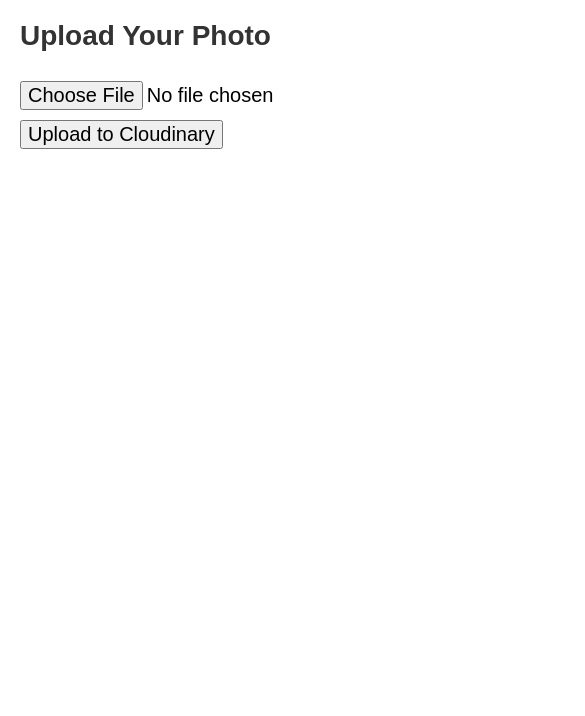
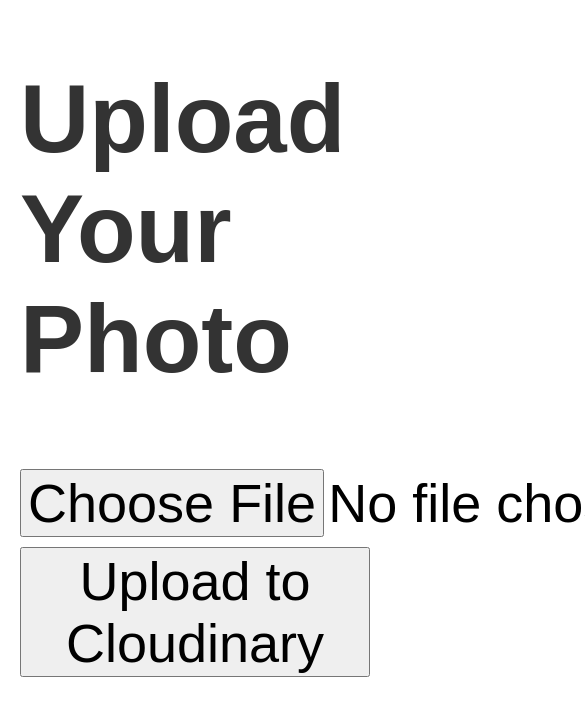
Before and after one commit to Hansel-crousset/qr-upload-app, a website: page index.html in a window 390 px wide. Shown: the top 716 px of the page, 585 px wide, since content can reach past the window. Drawn offline with Linux system fonts and the light colour scheme.

Commit message:
Style: make upload page text larger

```diff
--- a/index.html
+++ b/index.html
@@ -18,16 +18,16 @@
       margin-top: 10px;
     }
 
-    /* Responsive styling for smaller screens */
+    /* 🎯 Triple the size for smaller screens (like iPhones and tablets) */
     @media (max-width: 600px) {
       body {
-        font-size: 20px; /* Larger base font size for smaller screens */
+        font-size: 54px; /* Triple the base font size */
       }
       h1 {
-        font-size: 28px; /* Slightly smaller heading for balance */
+        font-size: 96px; /* Triple heading size */
       }
       input, button {
-        font-size: 20px; /* Larger inputs and buttons for easier tapping */
+        font-size: 54px; /* Triple the inputs and buttons size */
       }
     }
   </style>
```
